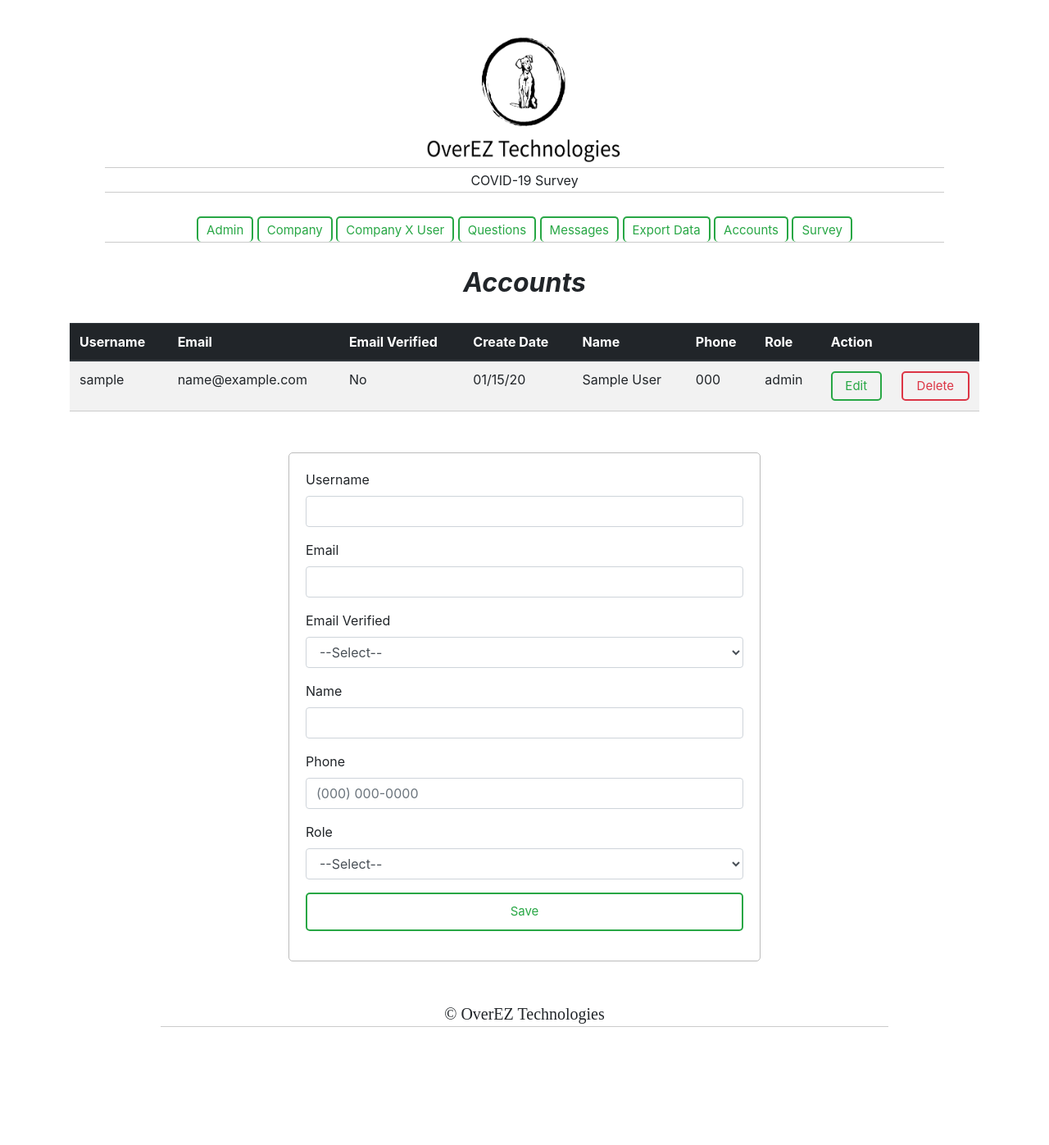
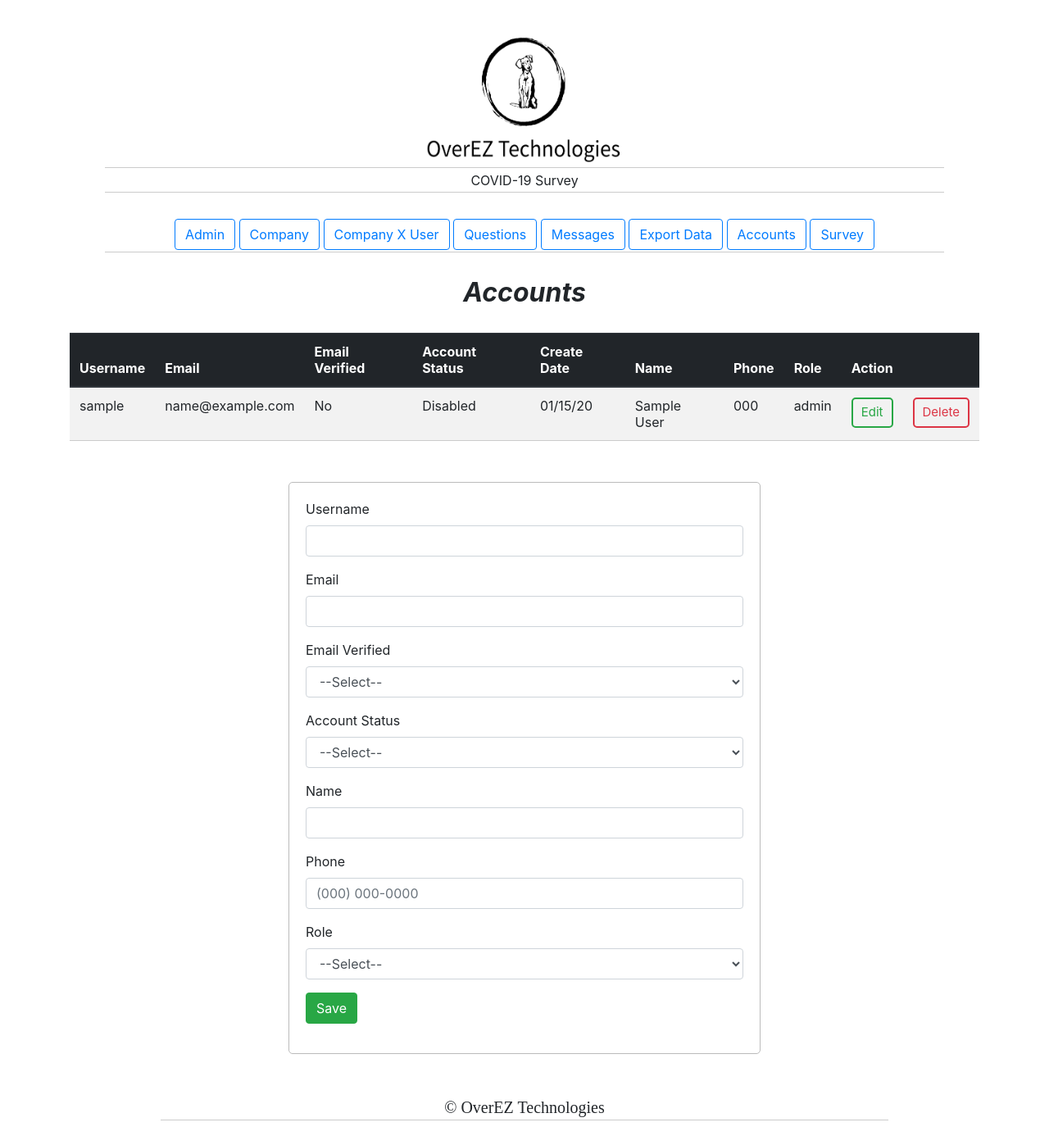
Before and after one commit to konk2020/eZsurvey, a PHP site: page /eZsurvey/crud_accounts.php in a window 1280 px wide. Shown: the whole page at 82% size. Before the commit the page ends 1253 px from the top, so only its background shows below. Run offline with PHP 8.4, Linux system fonts and the light colour scheme; tables that the repository leaves empty or names only in its code hold one stand-in row (values such as "Sample post"); some libraries are stand-ins or nearby versions.

Commit message:
fix update on accounts

```diff
--- a/crud_accounts.php
+++ b/crud_accounts.php
@@ -17,6 +17,7 @@
 			$username = $n['username'];
             $email= $n['email'];
             $verified = $n['verified'];
+            $status = $n['status'];
             $createdate = $n['createdate'];
             $name = $n['name'];
             $phone = $n['phone'];
@@ -61,6 +62,7 @@
 			<th>Username</th>
             <th>Email</th>
             <th>Email Verified</th>
+            <th>Account Status</th>
             <th>Create Date</th>
             <th>Name</th>
             <th>Phone</th>
@@ -74,6 +76,7 @@
 			<td><?php echo $row['username']; ?></td>
             <td><?php echo $row['email']; ?></td>
             <td><?php if($row['verified'] == 1) { echo "Yes";} else {echo "No";} ?></td>
+            <td><?php if($row['status'] == 1) { echo "Enabled";} else {echo "Disabled";} ?></td>
             <td><?php echo date ("m/d/y", strtotime($row['createdate'])); ?></td>
             <td><?php echo $row['name']; ?></td>
             <td><?php echo $row['phone']; ?></td>
@@ -96,7 +99,7 @@
 		<fieldset class="form-group">
 			<label class="form-lbl">Username</label>
             <?php if (isset($_GET['edit'])): ?>
-            <input type="text" name="username" value="<?php echo $username; ?>" disabled class="form-control">
+            <input type="text" name="username" value="<?php echo $username; ?>"  readonly="readonly" class="form-control">
             <?php else: ?>
             <input type="text" name="username" value="<?php echo $username; ?>" class="form-control">
             <?php endif ?>
@@ -112,6 +115,14 @@
 			<?php if (isset($_GET['edit'])) {echo "<option value='verified' selected >".($verified==1?'Yes':'No')."</option>";} else{echo "<option selected>--Select--</option>";} ?>
             <option value="0">No</option>
             <option value="1">Yes</option>
+            </select>
+		</fieldset>
+        <fieldset class="form-group">
+			<label class="form-lbl">Account Status</label>
+			<select name="status" class="form-control">
+            <?php if (isset($_GET['edit'])) {echo "<option value='status' selected >".($status==1?'Enabled':'Disabled')."</option>";} else{echo "<option selected>--Select--</option>";} ?>
+            <option value="0">Disabled</option>
+            <option value="1">Enabled</option>
             </select>
 		</fieldset>
         <fieldset class="form-group">
@@ -134,6 +145,7 @@
 		<fieldset class="form-group">
 
         <?php if ($update == true): ?>
+            <?php echo "<input type='hidden' name='id' value='$id'>" ?>
             <button class="btn btn-success" type="submit" name="update" >Update</button>
         <?php else: ?>
             <button class="btn btn-success" type="submit" name="save" >Save</button>
--- a/crud_accounts_process.php
+++ b/crud_accounts_process.php
@@ -1,12 +1,12 @@
 <?php
 	session_start();
-    include_once "global_functions.php";
-
+    include_once "db_connection.php";
+    ini_set('display_errors', 1);
 	// initialize variables
 	$username = "";
     $email = "";
     $verified = "";
-   // $createdate = "";
+    $status = "";
     $name = "";
     $phone = "";
     $role = "";
@@ -15,12 +15,11 @@
 
 	$update = false;
 
-
 	if (isset($_POST['save'])) {
 		$username = $_POST['username'];
         $email = $_POST['email'];
         $verified = $_POST['verified'];
-      //  $createdate = $_POST['createdate'];
+        $status = $_POST['status'];
         $name = $_POST['name'];
         $phone = $_POST['phone'];
         $role = $_POST['role'];
@@ -28,8 +27,8 @@
           // open connection to db
           $mysqli = OpenCon();
 
-          $insert = $mysqli->query("INSERT INTO accounts (username, email, verified, name, phone, role )
-          VALUES('$username','$email','$verified','$name','$phone', '$role')");
+          $insert = $mysqli->query("INSERT INTO accounts (username, email, verified, status, name, phone, role)
+          VALUES('$company_code','$username','$email','$verified','$status','$name','$phone', '$role')");
 
 
         if (!$insert) {
@@ -42,14 +41,13 @@
 		$_SESSION['message'] = "Account Info saved!";
 		header('location: crud_accounts.php');
 	}
-
-
+    //console_log($_POST['update']);
     if (isset($_POST['update'])) {
         $id = $_POST['id'];
-     //   $username = $_POST['username'];
+        $username = $_POST['username'];
         $email = $_POST['email'];
         $verified = $_POST['verified'];
-       // $createdate = $_POST['createdate'];
+        $status = $_POST['status'];
         $name = $_POST['name'];
         $phone = $_POST['phone'];
         $role = $_POST['role'];
@@ -57,7 +55,7 @@
         // open connection to db
         $mysqli = OpenCon();
 
-        $update = $mysqli->query("UPDATE accounts SET email='$email', verified='$verified', name='$name', phone='$phone', role='$role' WHERE id='$id'");
+        $update = $mysqli->query("UPDATE accounts SET username='$username', email='$email', verified='$verified', status='$status', name='$name', phone='$phone', role='$role' WHERE id='$id'");
 
         if (!$update) {
             // if there is an error on the update
@@ -65,7 +63,8 @@
         }
 
         $_SESSION['message'] = "Account Updated!";
-		header('location: crud_accounts.php');
+        header('location: crud_accounts.php');
+
     }
 
 
--- a/css/style1.css
+++ b/css/style1.css
@@ -1,3 +1,4 @@
+
 2body {
     font-size: 19px;
 }
@@ -36,15 +37,10 @@ form {
     border: 1px solid #bbbbbb;
     border-radius: 5px;
 }
-.btn {
-    padding: 10px;
-    font-size: 15px;
-    width: 100%;
-    border: 2px solid #28a745;
-    color: #28a745;
-    border-radius: 5px;
-    background: none;
+input{
+    margin: 0 auto;
 }
+
 .edit_btn {
     padding: 5px 10px;
     font-size: 15px;
@@ -65,22 +61,6 @@ form {
     border-radius: 5px;
     background: none;
 }
-
-.menu_btn {
-    padding: 5px 10px;
-    font-size: 15px;
-    border: 2px solid #28a745;
-    color: #28a745;
-    border-radius: 5px;
-    background: none;
-    border-bottom: none;
-}
-/* Removes underline when the cursor is hovered over menu_btn*/
-.menu_btn:hover{
-    text-decoration: none;
-}
-
-
 .msg {
     margin: 30px auto;
     padding: 10px;
--- a/menu.php
+++ b/menu.php
@@ -12,21 +12,21 @@
 
             <td style="text-align:center;">
 
-                <a href="adminpage.php" class="menu_btn btn-success">Admin</a>
+                <a href="adminpage.php" class="btn btn-outline-primary">Admin</a>
 
-                <a href="crud_company.php" class="menu_btn btn-success">Company</a>
+                <a href="crud_company.php" class="btn btn-outline-primary">Company</a>
 
-				<a href="crud_accountsxcompany.php" class="menu_btn btn-success">Company X User</a>
+				<a href="crud_accountsxcompany.php" class="btn btn-outline-primary">Company X User</a>
 
-  				<a href="crud_questions.php" class="menu_btn btn-success">Questions</a>
+  				<a href="crud_questions.php" class="btn btn-outline-primary">Questions</a>
 
-                <a href="crud_messages.php" class="menu_btn btn-success">Messages</a>
+                <a href="crud_messages.php" class="btn btn-outline-primary">Messages</a>
 
-                <a href="export_answers.php" class="menu_btn btn-success">Export Data</a>
+                <a href="export_answers.php" class="btn btn-outline-primary">Export Data</a>
 
-                <a href="crud_accounts.php" class="menu_btn btn-success">Accounts</a>
+                <a href="crud_accounts.php" class="btn btn-outline-primary">Accounts</a>
 
-                <a href="survey.php" class="menu_btn btn-success">Survey</a>
+                <a href="survey.php" class="btn btn-outline-primary">Survey</a>
 
 
             </td>
```
Also changed, not shown: export_answers.php (+29 -2 lines).
